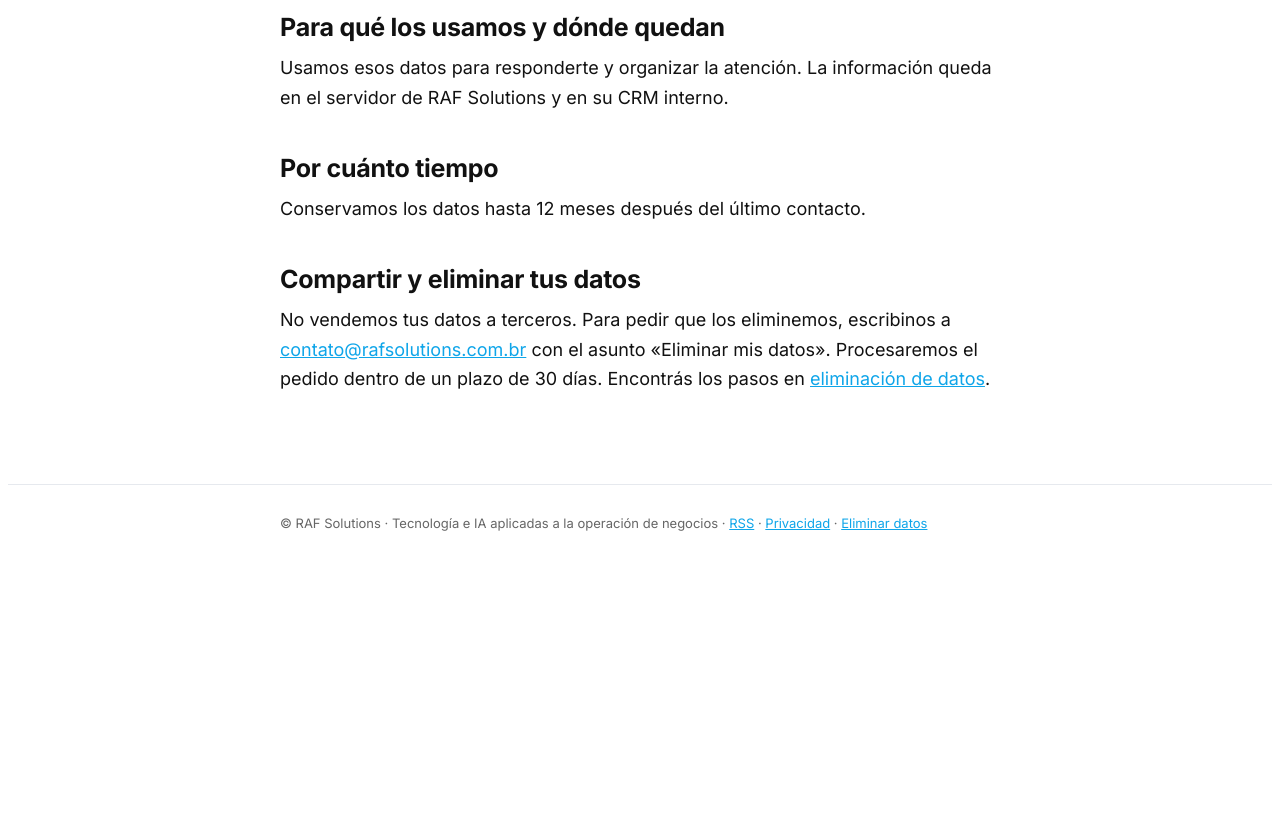
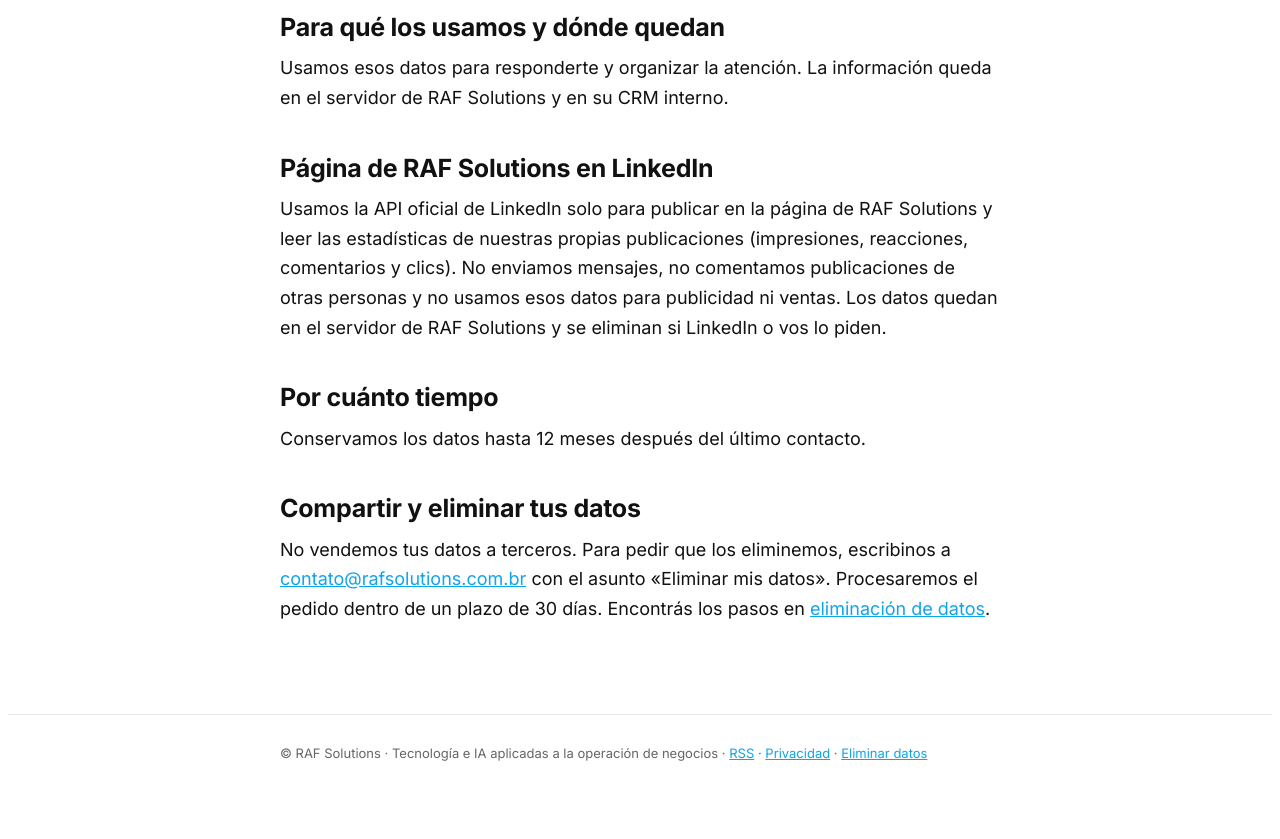
Before and after one commit to rahepe/RAF-Studio, a plain HTML site: page es/privacidad/index.html in a window 1280 px wide. Shown: the part 751-1590 px from the top of the page. Before the commit the page ends 1365 px from the top, so only its background shows below. Drawn offline with Linux system fonts and the light colour scheme.

Commit message:
Privacidad: uso de la API de LinkedIn en la página de RAF Solutions
Co-Authored-By: Claude Opus 5.5 <noreply@anthropic.com>

```diff
--- a/es/privacidad/index.html
+++ b/es/privacidad/index.html
@@ -36,6 +36,8 @@
 <p>Cuando la atención se realiza por Instagram, podemos recopilar tu nombre de usuario (@), el nombre público de tu perfil, los mensajes que enviás y tus respuestas a preguntas de calificación. Si vos los compartís, también podemos recibir tu correo electrónico y tu teléfono.</p>
 <h2>Para qué los usamos y dónde quedan</h2>
 <p>Usamos esos datos para responderte y organizar la atención. La información queda en el servidor de RAF Solutions y en su CRM interno.</p>
+<h2>Página de RAF Solutions en LinkedIn</h2>
+<p>Usamos la API oficial de LinkedIn solo para publicar en la página de RAF Solutions y leer las estadísticas de nuestras propias publicaciones (impresiones, reacciones, comentarios y clics). No enviamos mensajes, no comentamos publicaciones de otras personas y no usamos esos datos para publicidad ni ventas. Los datos quedan en el servidor de RAF Solutions y se eliminan si LinkedIn o vos lo piden.</p>
 <h2>Por cuánto tiempo</h2>
 <p>Conservamos los datos hasta 12 meses después del último contacto.</p>
 <h2>Compartir y eliminar tus datos</h2>
```
